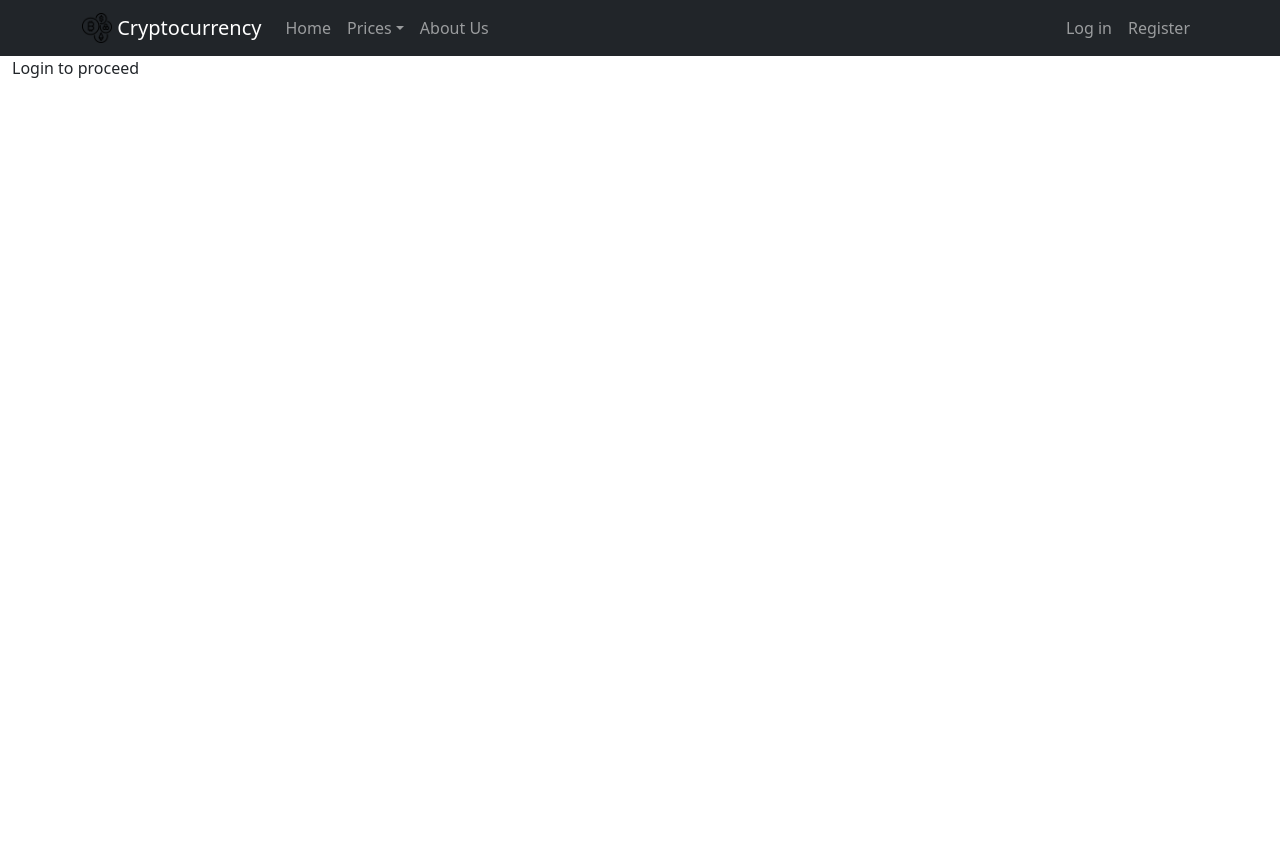
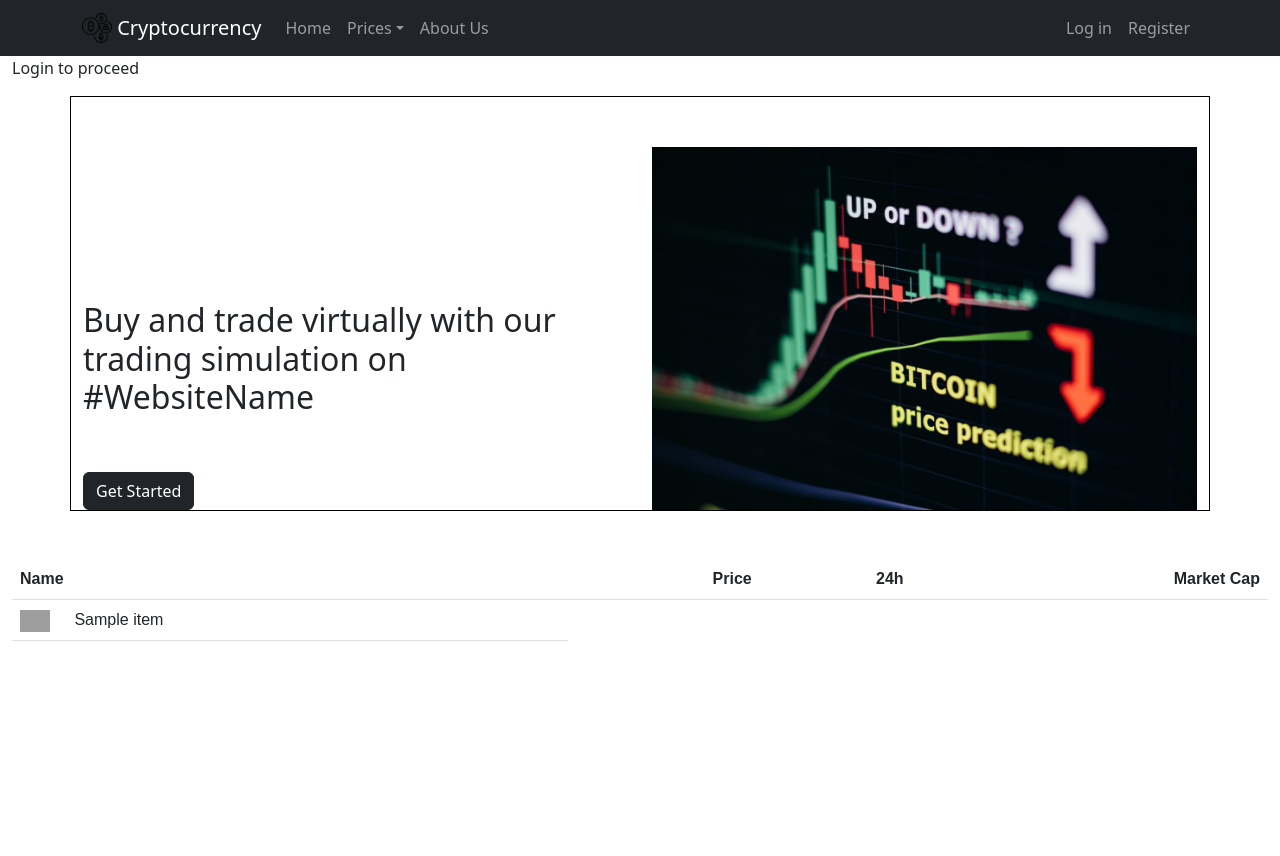
Before and after one commit to rkawk1234/crypto, a Django app: page / in a window 1280 px wide. Run offline with Django 4.2, Linux system fonts and the light colour scheme; a database or web service that is not in the repository returns one stand-in record (values such as "Sample title"); data that the repository does not hold is empty; some libraries are stand-ins or nearby versions; grey boxes are pictures that could not be loaded.

Commit message:
index.html
Trending Crypto

```diff
--- a/django/base/templates/base/index.html
+++ b/django/base/templates/base/index.html
@@ -36,7 +36,28 @@
 
         {% endif %}
 
+        <div class="container" style="border:1px solid black">
+            <div class="row">
+                <div class="col" style="margin-top: auto">
+                    <h2>Buy and trade virtually with our trading simulation on #WebsiteName</h2><br><br>
+                        <a href="signin.html" class="btn btn-dark" role="button" style="text-align: center;">Get Started</a>
+                </div>
+                <div class="col" style="margin-top:50px"><img src="{% static '/images/tradingsimulationHP.jpeg' %}" width="100%" ></div>
+            </div>
+        </div>
 
+        <br><br>
+
+        <table class="table">
+            <thead><tr><th style="text-align: left;">Name</th><th>Price</th><th>24h</th><th>Market Cap</th></tr></thead>
+            <tbody id='tableData'></tbody>
+
+            {% for i in popularapidata %}
+            <tr>
+                <td style="text-align:left"><img src={{i.small}} width="50px" style="padding-right:20px"  > {{i.name}}</td>
+            </tr>
+            {% endfor %}
+        </table>
 
 
     </main>
--- a/django/base/views.py
+++ b/django/base/views.py
@@ -15,7 +15,8 @@ from .forms import CreateUserForm
 
 
 def home(request):
-    return render(request,'base/index.html')
+    popularapidata = requests.get('https://api.coingecko.com/api/v3/search/trending').json()
+    return render(request,'base/index.html', {'popularapidata':popularapidata})
 
 def popular(request):
     return render(request,'base/popularcryptos.html')
```
Also changed, not shown: django/base/templates/base/admin.html (+44 -0 lines), django/db.sqlite3.
